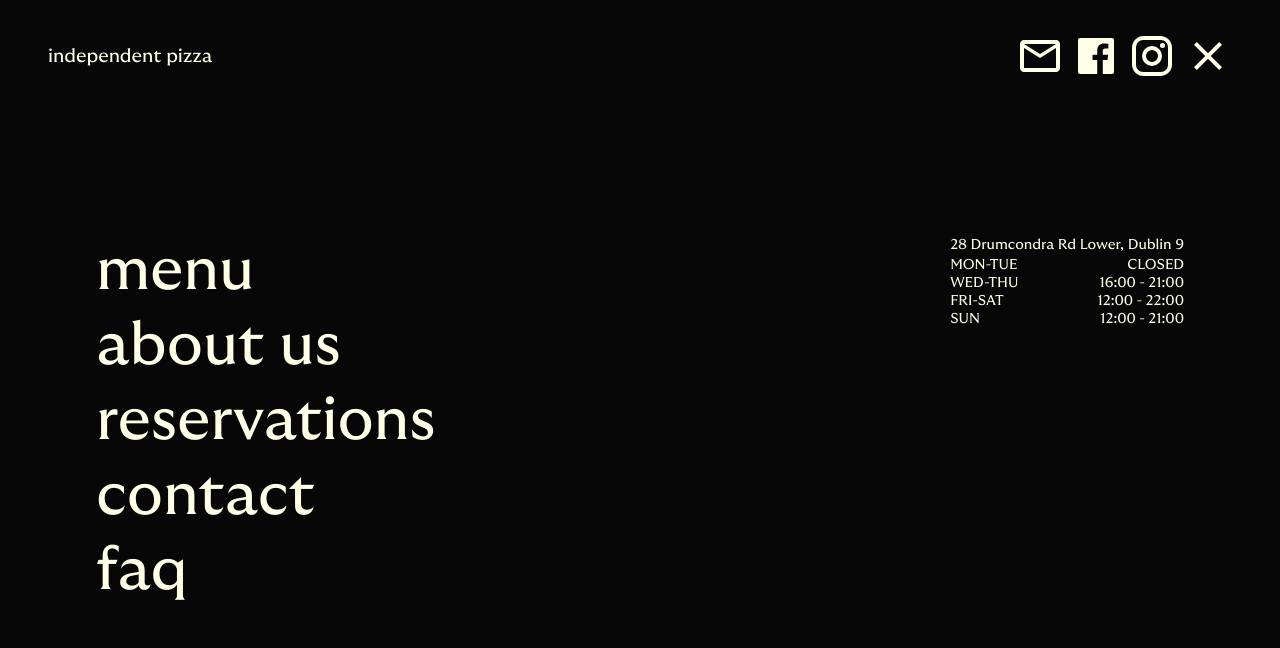
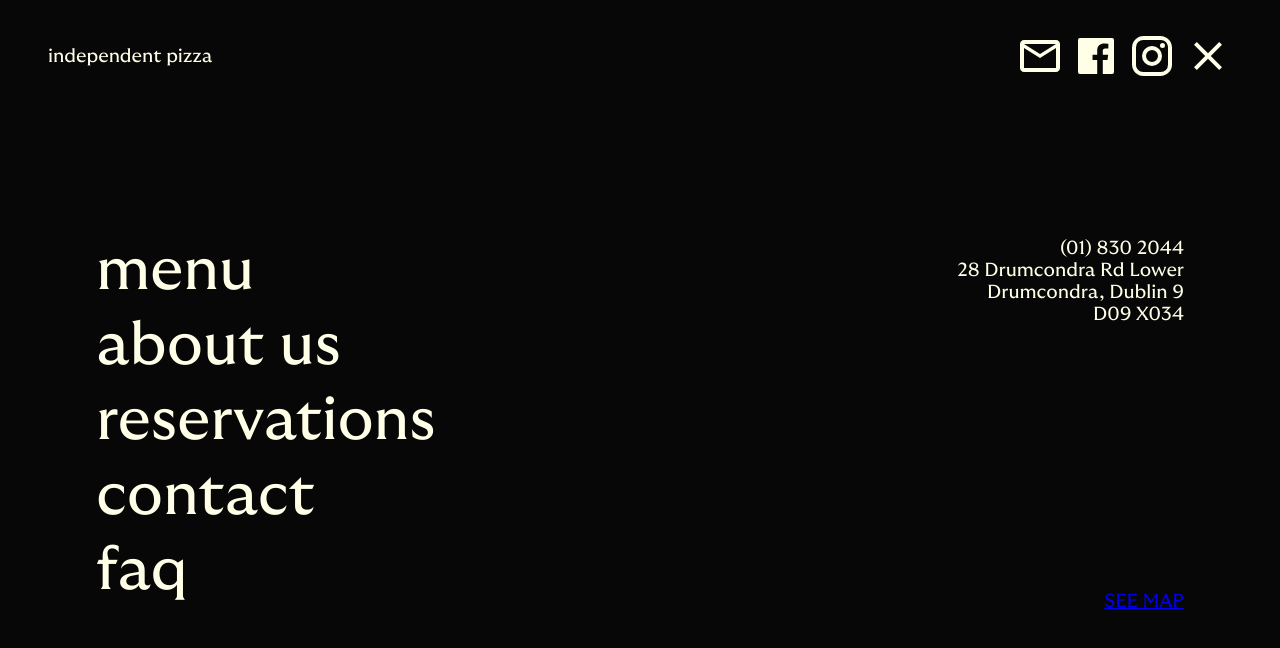
Before and after one commit to llleeeaaannn/independentpizza, a React (Create React App) app: page /contact in a window 1280 px wide. Both pictures are taken after a click on the icon 1208 px from the left and 56 px from the top of the page. Shown: the top 648 px of the page. Built offline with nearby package versions, Linux system fonts and the light colour scheme.

Commit message:
Added further menu styling and refactored content

```diff
--- a/src/components/menu.js
+++ b/src/components/menu.js
@@ -1,5 +1,4 @@
 import Logo from './logo';
-import Times from './times';
 import Close from './close';
 import Socials from './socials';
 
@@ -23,7 +22,11 @@ const Menu = () => {
           </div>
 
           <div className="menu-info">
-            <Times />
+            <span>(01) 830 2044</span>
+            <span>28 Drumcondra Rd Lower</span>
+            <span>Drumcondra, Dublin 9</span>
+            <span>D09 X034</span>
+            <a href="https://goo.gl/maps/EFwraScp3MWDR8dN8" rel="noopener noreferrer" target="_blank">SEE MAP</a>
           </div>
         </div>
       </div>
--- a/src/styles/styles.scss
+++ b/src/styles/styles.scss
@@ -259,12 +259,10 @@ body {
 
       .menu-info {
         @include flex-column;
-        justify-content: space-between;
         align-items: flex-end;
 
-        .address {
-          @include flex-column;
-          align-items: flex-end;
+        a {
+          margin-top: auto;
         }
       }
     }
```
